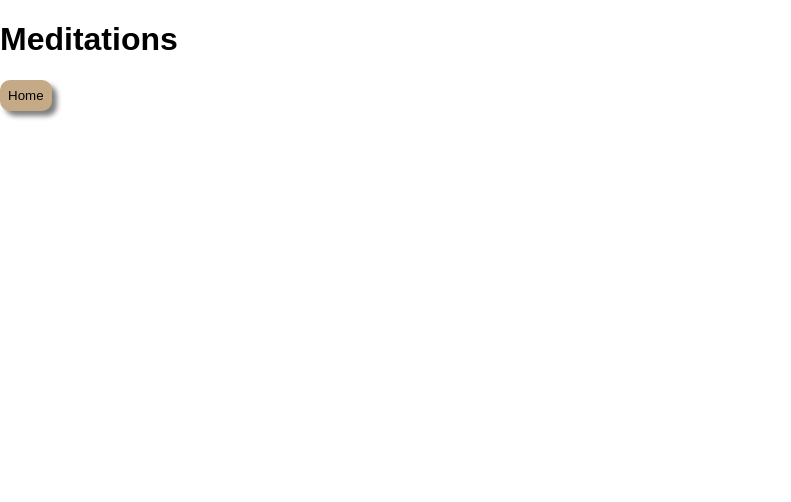
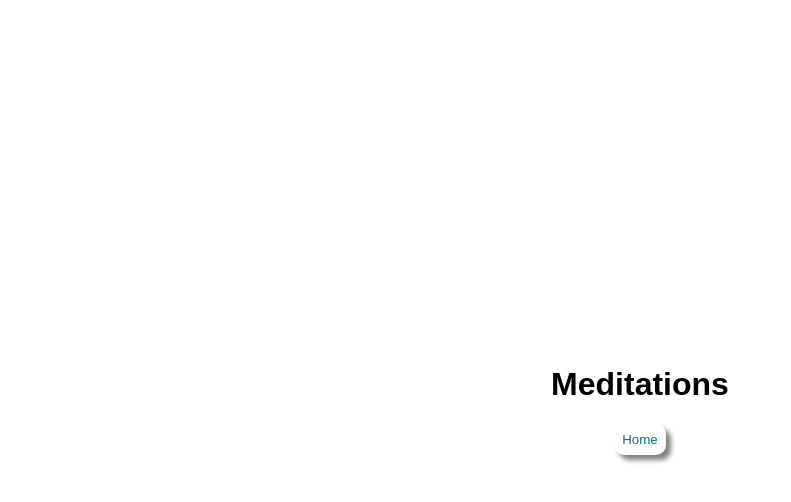
Before and after one commit to hewitson-j/meditations, a React (Vite) app: page / in a window 1280 px wide. Shown: the top 502 px of the page, without its empty margins (0-791 px from the left). Built offline with nearby package versions, Linux system fonts and the light colour scheme; a web font is replaced by a local one.

Commit message:
Added navigation stylings, page head

```diff
--- a/package.json
+++ b/package.json
@@ -12,12 +12,14 @@
   "dependencies": {
     "react": "^18.3.1",
     "react-dom": "^18.3.1",
+    "react-helmet": "^6.1.0",
     "react-router-dom": "^7.0.1"
   },
   "devDependencies": {
     "@eslint/js": "^9.13.0",
     "@types/react": "^18.3.12",
     "@types/react-dom": "^18.3.1",
+    "@types/react-helmet": "^6.1.11",
     "@vitejs/plugin-react": "^4.3.3",
     "eslint": "^9.13.0",
     "eslint-plugin-react-hooks": "^5.0.0",
--- a/src/components/Home.css
+++ b/src/components/Home.css
@@ -0,0 +1,10 @@
+.home {
+  display: flex;
+  justify-content: center;
+  align-items: center;
+  height: 100vh;
+}
+
+.home > div {
+  text-align: center;
+}
--- a/src/components/Home.tsx
+++ b/src/components/Home.tsx
@@ -1,11 +1,17 @@
 import "./Home.css";
 import NavButton from "./shared/NavButton";
+import PageHead from "./shared/PageHead";
 
 export default function Home() {
   return (
     <div className="home">
-      <h1>Meditations</h1>
-      <NavButton to="/home">Home</NavButton>
+      <PageHead title="Home" />
+      <div>
+        <h1>Meditations</h1>
+        <NavButton to="/home" type="navigation">
+          Home
+        </NavButton>
+      </div>
     </div>
   );
 }
--- a/src/components/shared/NavButton.css
+++ b/src/components/shared/NavButton.css
@@ -1,6 +1,7 @@
 .navbutton {
-  border: none;
-  background-color: rgb(197, 170, 136);
+  border: 2px;
+  border-color: transparent;
+  background-color: transparent;
   padding: 0.5rem;
   border-radius: 10px;
   box-shadow: 5px 5px 5px gray;
@@ -8,9 +9,14 @@
 }
 
 .navbutton:hover {
-  background-color: rgb(181, 146, 103);
   cursor: pointer;
 }
 
-.navbutton-default {
+.navbutton-navigation {
+  border-color: #066f90;
+  color: #066f90;
 }
+
+.navbutton-navigation:hover {
+  background-color: #0095c624;
+}
--- /dev/null
+++ b/src/components/shared/PageHead.tsx
@@ -0,0 +1,18 @@
+import { Helmet } from "react-helmet";
+
+interface PageHeadProps {
+  title: string;
+  description?: string;
+}
+
+export default function PageHead({
+  title,
+  description = "A page for deep thoughts",
+}: PageHeadProps) {
+  return (
+    <Helmet>
+      <title>Meditations{title && ` - ${title}`}</title>
+      <meta name="description" content={description} />
+    </Helmet>
+  );
+}
```
Also changed, not shown: 1 other file (tests, documents, lock files or other folders).
